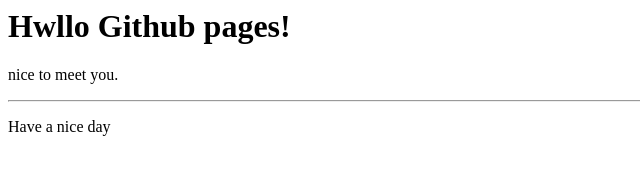
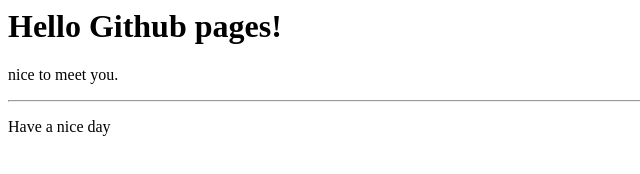
Before and after one commit to sabiya-codinglearner2026/my-first-project, a plain HTML site: page index.html in a window 1280 px wide. Shown: the whole page, without its empty margins (0-640 px from the left). Drawn offline with Linux system fonts and the light colour scheme.

Commit message:
Update index.html

```diff
--- a/index.html
+++ b/index.html
@@ -1,4 +1,4 @@
-<h1>Hwllo Github pages!</h1>
+<h1>Hello Github pages!</h1>
 <p>nice to meet you.</p>
 <hr>
 <p>Have a  nice day </p>
```
